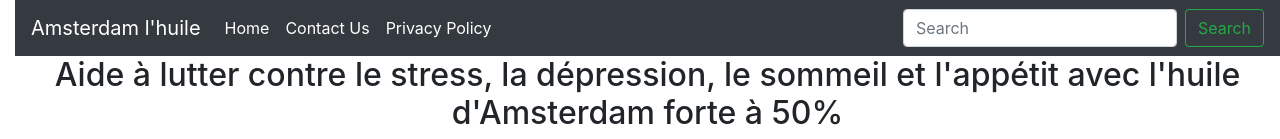
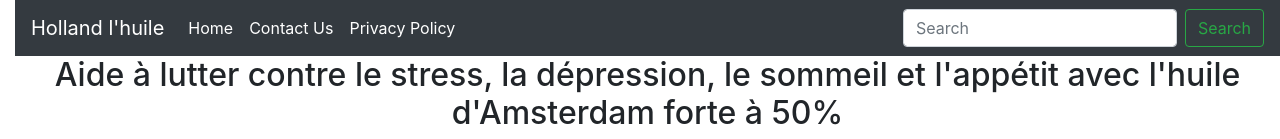
Before and after one commit to extraitdhuiledehollande/info, a plain HTML site: page index.html in a window 1280 px wide. Shown: the top 139 px of the page. Drawn offline with Linux system fonts and the light colour scheme.

Commit message:
Update index.html

```diff
--- a/index.html
+++ b/index.html
@@ -4,8 +4,8 @@
     <meta charset="UTF-8">
     <meta http-equiv="X-UA-Compatible" content="IE=edge">
     <meta name="viewport" content="width=device-width, initial-scale=1">
-    <title>Amsterdam l'huile</title>
-    <!-- Bootstrap version 22-12-2020 created by Amsterdam l'huile-->
+    <title>Holland l'huile</title>
+    <!-- Bootstrap version 10-12-2020 created by Amsterdam l'huile-->
     <link href="css/bootstrap-4.4.1.css" rel="stylesheet">
 	<script async="" src="https://embed.tawk.to/58bde3f6ab48ef44ecd16966/default" charset="UTF-8" crossorigin="*"></script>
 
@@ -16,7 +16,7 @@
 <body>
 
     <nav class="navbar navbar-expand-lg navbar-dark bg-dark">
-      <a class="navbar-brand" href="#">Amsterdam l'huile</a>
+      <a class="navbar-brand" href="#">Holland l'huile</a>
       <button class="navbar-toggler" type="button" data-toggle="collapse" data-target="#navbarSupportedContent" aria-controls="navbarSupportedContent" aria-expanded="false" aria-label="Toggle navigation">
       <span class="navbar-toggler-icon"></span>
       </button>
```
